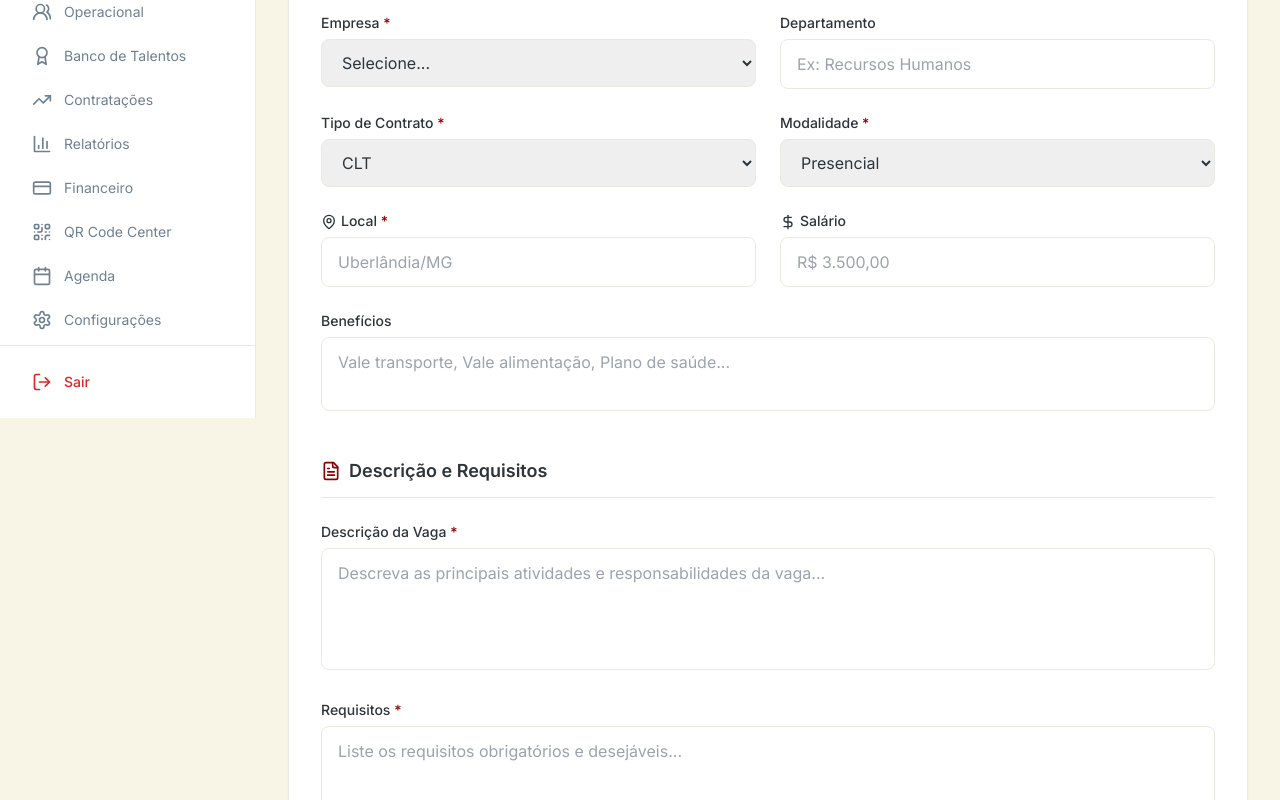
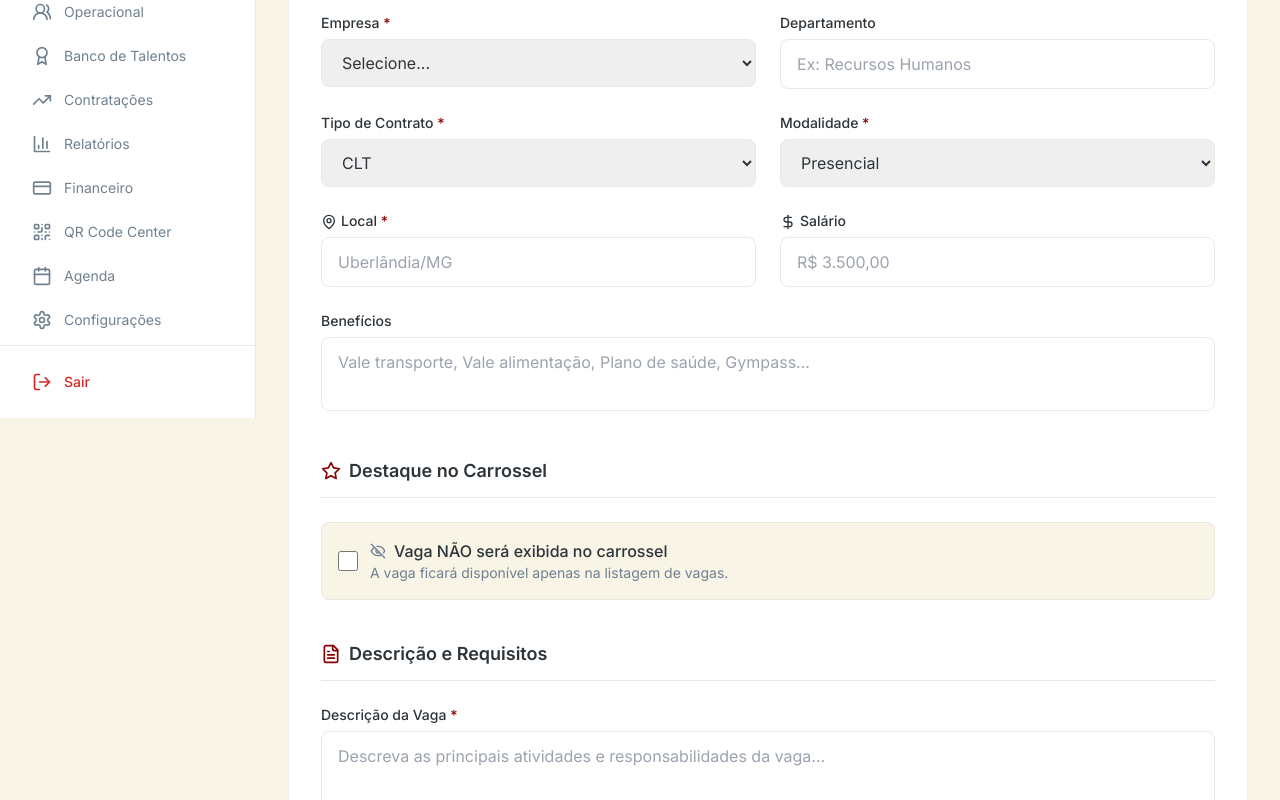
Before and after one commit to trivoroficial/consult_recruit, a Next.js app: page /admin/vagas/nova in a window 1280 px wide. Shown: the part 382-1182 px from the top of the page. Built offline with nearby package versions, Linux system fonts and the light colour scheme; sample sign-in values are in the browser's storage; a web font is replaced by a local one.

Commit message:
Update page.tsx

```diff
--- a/src/app/(dashboard)/admin/vagas/nova/page.tsx
+++ b/src/app/(dashboard)/admin/vagas/nova/page.tsx
@@ -7,7 +7,7 @@ import { DashboardFooter } from '@/components/dashboard/DashboardFooter'
 import {
   Briefcase, Building2, MapPin, DollarSign, Users,
   Save, ArrowLeft, CheckCircle, Calendar, Clock,
-  FileText, Award
+  FileText, Award, Eye, EyeOff, Star
 } from 'lucide-react'
 
 export default function NovaVaga() {
@@ -30,7 +30,11 @@ export default function NovaVaga() {
     competencias: '',
     quantidade: '1',
     prazo: '',
-    responsavel: ''
+    responsavel: '',
+    // NOVO CAMPO - CARROSSEL
+    exibirCarrossel: false,
+    badgeCarrossel: 'Destaque',
+    corBadge: 'bg-purple-500'
   })
 
   const empresas = ['Empresa XPTO', 'Indústria ABC', 'Grupo Financeiro', 'Tech Solutions']
@@ -69,11 +73,14 @@ export default function NovaVaga() {
                 <CheckCircle className="h-10 w-10 text-green-600" />
               </div>
               <h2 className="text-2xl font-bold text-[#2D343A]">Vaga criada com sucesso!</h2>
-              <p className="text-[#708090] mt-2">A vaga foi publicada e está disponível para candidatos.</p>
+              <p className="text-[#708090] mt-2">
+                {form.exibirCarrossel ? 'A vaga foi adicionada ao carrossel da página inicial.' : 'A vaga foi publicada e está disponível para candidatos.'}
+              </p>
             </div>
           ) : (
-            <form onSubmit={handleSubmit} className="bg-white rounded-2xl shadow-sm border border-[#E8EAE0] p-8">
+            <form onSubmit={handleSubmit} className="bg-white rounded-2xl shadow-sm border border-[#E8EAE0} p-8">
               <div className="grid grid-cols-1 md:grid-cols-2 gap-6">
+                {/* INFORMAÇÕES BÁSICAS */}
                 <div className="md:col-span-2">
                   <h3 className="text-lg font-semibold text-[#2D343A] flex items-center gap-2 border-b border-[#E8EAE0] pb-3">
                     <Briefcase className="h-5 w-5 text-[#8B0000]" />
@@ -151,9 +158,74 @@ export default function NovaVaga() {
                   <label className="block text-sm font-medium text-[#2D343A] mb-1.5">
                     Benefícios
                   </label>
-                  <textarea rows={2} className="w-full px-4 py-3 border border-[#E8EAE0] rounded-lg focus:outline-none focus:ring-2 focus:ring-[#8B0000] transition resize-none" value={form.beneficios} onChange={(e) => setForm({...form, beneficios: e.target.value})} placeholder="Vale transporte, Vale alimentação, Plano de saúde..." />
+                  <textarea rows={2} className="w-full px-4 py-3 border border-[#E8EAE0] rounded-lg focus:outline-none focus:ring-2 focus:ring-[#8B0000] transition resize-none" value={form.beneficios} onChange={(e) => setForm({...form, beneficios: e.target.value})} placeholder="Vale transporte, Vale alimentação, Plano de saúde, Gympass..." />
                 </div>
 
+                {/* CARROSSEL */}
+                <div className="md:col-span-2">
+                  <h3 className="text-lg font-semibold text-[#2D343A] flex items-center gap-2 border-b border-[#E8EAE0] pb-3 mt-4">
+                    <Star className="h-5 w-5 text-[#8B0000]" />
+                    Destaque no Carrossel
+                  </h3>
+                </div>
+
+                <div className="md:col-span-2">
+                  <div className="p-4 bg-[#F8F4E6] rounded-lg border border-[#E8EAE0]">
+                    <label className="flex items-center gap-3 cursor-pointer">
+                      <input
+                        type="checkbox"
+                        className="rounded border-[#E8EAE0] text-[#8B0000] focus:ring-[#8B0000] w-5 h-5"
+                        checked={form.exibirCarrossel}
+                        onChange={(e) => setForm({...form, exibirCarrossel: e.target.checked})}
+                      />
+                      <div>
+                        <p className="font-medium text-[#2D343A] flex items-center gap-2">
+                          {form.exibirCarrossel ? <Eye className="h-4 w-4 text-green-600" /> : <EyeOff className="h-4 w-4 text-[#708090]" />}
+                          {form.exibirCarrossel ? 'Vaga será exibida no carrossel da Home' : 'Vaga NÃO será exibida no carrossel'}
+                        </p>
+                        <p className="text-sm text-[#708090]">
+                          {form.exibirCarrossel
+                            ? 'A vaga aparecerá no destaque da página inicial.'
+                            : 'A vaga ficará disponível apenas na listagem de vagas.'}
+                        </p>
+                      </div>
+                    </label>
+                  </div>
+                </div>
+
+                {form.exibirCarrossel && (
+                  <>
+                    <div>
+                      <label className="block text-sm font-medium text-[#2D343A] mb-1.5">
+                        Badge do Carrossel
+                      </label>
+                      <select className="w-full px-4 py-3 border border-[#E8EAE0] rounded-lg focus:outline-none focus:ring-2 focus:ring-[#8B0000] transition" value={form.badgeCarrossel} onChange={(e) => setForm({...form, badgeCarrossel: e.target.value})}>
+                        <option value="Destaque">Destaque</option>
+                        <option value="Urgente">Urgente</option>
+                        <option value="Novo">Novo</option>
+                        <option value="Premium">Premium</option>
+                        <option value="Última Chance">Última Chance</option>
+                      </select>
+                    </div>
+
+                    <div>
+                      <label className="block text-sm font-medium text-[#2D343A] mb-1.5">
+                        Cor do Badge
+                      </label>
+                      <select className="w-full px-4 py-3 border border-[#E8EAE0] rounded-lg focus:outline-none focus:ring-2 focus:ring-[#8B0000] transition" value={form.corBadge} onChange={(e) => setForm({...form, corBadge: e.target.value})}>
+                        <option value="bg-purple-500">Roxo</option>
+                        <option value="bg-red-500">Vermelho</option>
+                        <option value="bg-green-500">Verde</option>
+                        <option value="bg-yellow-500">Amarelo</option>
+                        <option value="bg-blue-500">Azul</option>
+                        <option value="bg-pink-500">Rosa</option>
+                        <option value="bg-orange-500">Laranja</option>
+                      </select>
+                    </div>
+                  </>
+                )}
+
+                {/* DESCRIÇÃO E REQUISITOS */}
                 <div className="md:col-span-2">
                   <h3 className="text-lg font-semibold text-[#2D343A] flex items-center gap-2 border-b border-[#E8EAE0] pb-3 mt-4">
                     <FileText className="h-5 w-5 text-[#8B0000]" />
```
